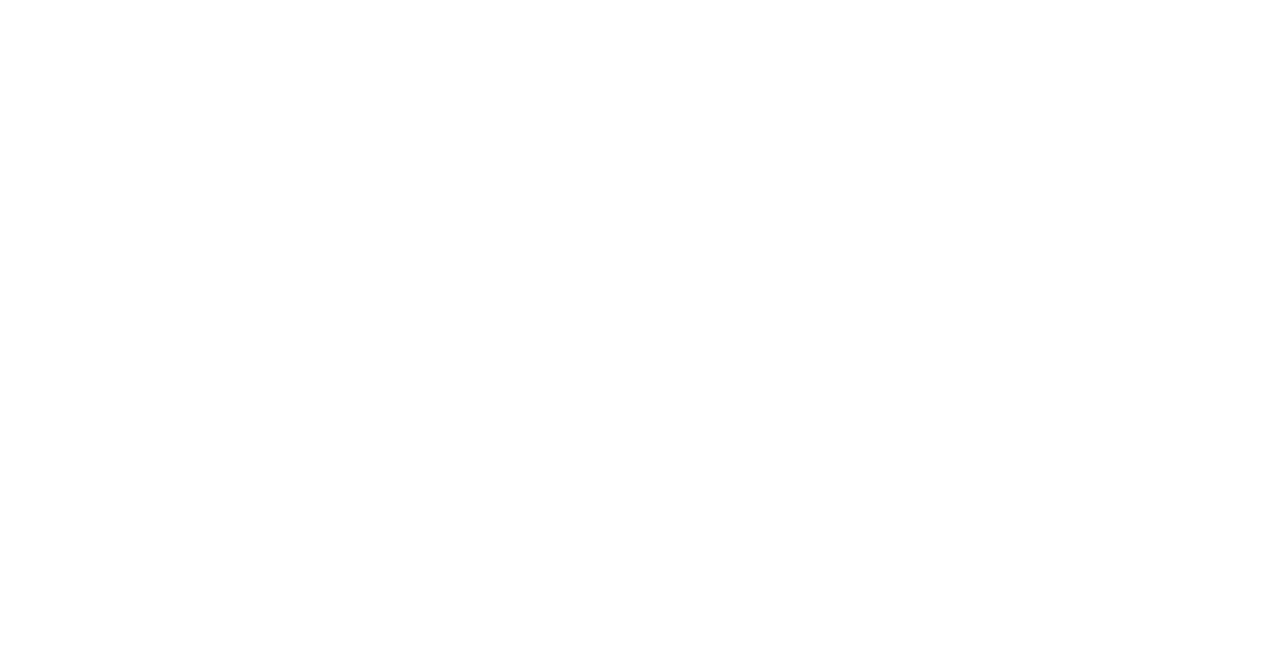
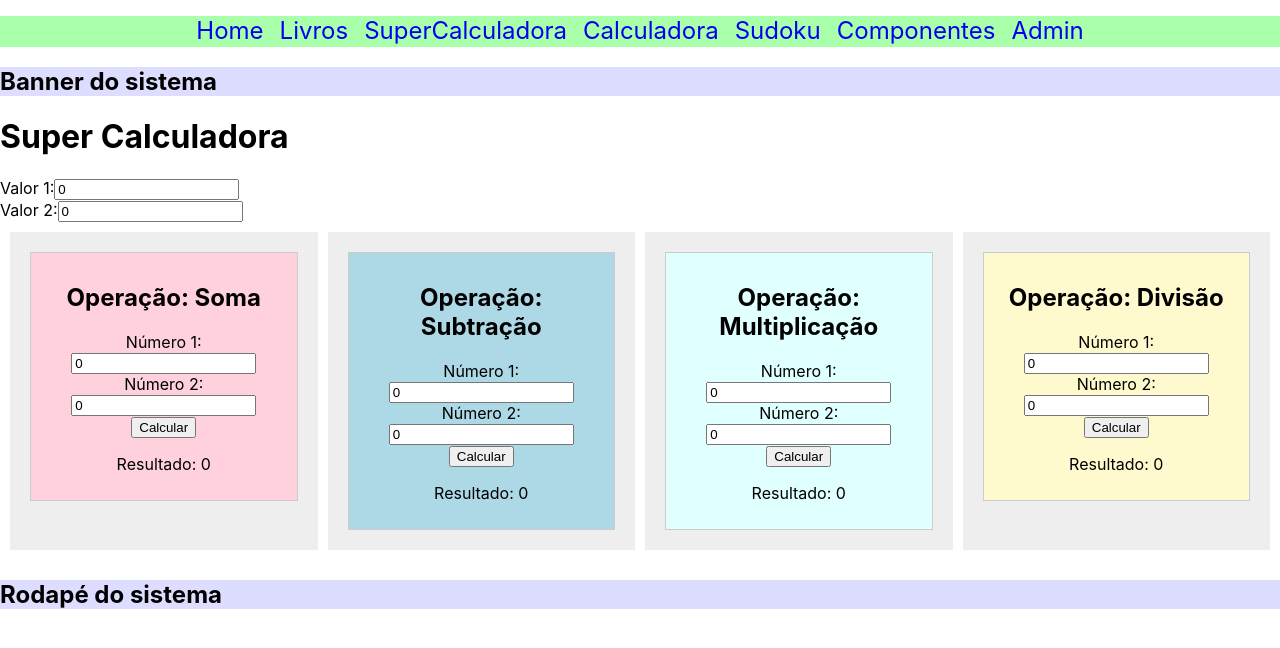
Before and after one commit to Bergolito/livraria-react-vercel, a React (Create React App) app: page /super-calculadora in a window 1280 px wide. Before the commit this address had no page. Shown: the top 648 px of the page. Built offline with nearby package versions, Linux system fonts and the light colour scheme; the HTML template or start-up script is replaced by a standard one.

Commit message:
Construção da Super Calculadora

```diff
--- a/src/App.tsx
+++ b/src/App.tsx
@@ -12,6 +12,7 @@
 import Componentes from './componentes/Componentes';
 import AdministracaoLivros from './paginas/Administracao/Livros/AdministracaoLivros';
 import FormularioLivro from './paginas/Administracao/Livros/FormularioLivro';
+import SuperCalculadora from './componentes/SuperCalculadora';
 
 function App() {
 
@@ -22,6 +23,7 @@
       <Route path="/livros" element={<VitrineLivros />} />
       <Route path="/sudoku" element={<Sudoku />} />
       <Route path="/calculadora" element={<Calculadora />} />
+      <Route path="/super-calculadora" element={<SuperCalculadora />} />
       <Route path="/comps" element={<Componentes />} />
 
       <Route path='/admin' element={<PaginaBaseAdmin />}>
--- a/src/componentes/ListaLivros/Livro/index.tsx
+++ b/src/componentes/ListaLivros/Livro/index.tsx
@@ -12,7 +12,10 @@
   return (
     <section className={estilos.Livro}>
       <div className={estilos.Titulo}>
-        <h2>{livro.titulo}</h2>
+        <h2>Título: {livro.titulo}</h2>
+        <h2>Autor: {livro.autor}</h2>
+        <h2>Editora: {livro.editora}</h2>
+        <h2>Qtd Páginas: {livro.numeroPaginas}</h2>
       </div>
     </section>)
 }
--- a/src/componentes/NavBar/index.tsx
+++ b/src/componentes/NavBar/index.tsx
@@ -14,6 +14,9 @@
         <Link to="/livros">Livros</Link>
       </li>
       <li>
+        <Link to="/super-calculadora">SuperCalculadora</Link>
+      </li>
+      <li>
         <Link to="/calculadora">Calculadora</Link>
       </li>
       <li>
@@ -22,9 +25,9 @@
       <li>
         <Link to="/comps">Componentes</Link>
       </li>
-      {/* <li>
+      <li>
         <Link to="/admin">Admin</Link>
-      </li> */}
+      </li>
     </ul>
   </nav>)
 }
--- /dev/null
+++ b/src/componentes/SuperCalculadora/SuperCalculadora.module.scss
@@ -0,0 +1,17 @@
+.ListaRestaurantes {
+  margin-top: 1.5rem;
+  padding: 2rem;
+}
+
+.container {
+  display: grid;
+  grid-template-columns: repeat(4, 1fr);
+  gap: 10px; /* Espaçamento entre os itens */
+  padding: 10px;
+}
+
+.item {
+  background-color: #eee;
+  padding: 20px;
+  text-align: center;
+}
--- /dev/null
+++ b/src/componentes/SuperCalculadora/index.tsx
@@ -0,0 +1,72 @@
+import { useState } from "react";
+import Banner from "../Banner";
+import NavBar from "../NavBar";
+import Rodape from "../Rodape";
+import Operacao from "./operacao";
+import estilo from './SuperCalculadora.module.scss';
+
+export default function SuperCalculadora() {
+
+    const [valor1, setValor1] = useState<number>(0);
+    const [valor2, setValor2] = useState<number>(0);
+    const [resultado, setResultado] = useState<number>(0);
+    const [operacao, setOperacao] = useState<string>('+');
+
+    // function calcularResultado() {
+    //     let res = 0;
+    //     switch (operacao) {
+    //         case '+':
+    //             res = valor1 + valor2;
+    //             break;
+    //         case '-':
+    //             res = valor1 - valor2;
+    //             break;
+    //         case '*':
+    //             res = valor1 * valor2;
+    //             break;
+    //         case '/':
+    //             res = valor1 / valor2;
+    //             break;
+    //         default:
+    //             res = 0;
+    //     }
+    //     setResultado(res);
+    // }
+
+    return (
+        <>
+        <NavBar />
+        <Banner />
+        <h1>Super Calculadora </h1>
+
+        <div>
+            <label>
+                Valor 1:
+                <input type="number" value={valor1} onChange={(e) => setValor1(Number(e.target.value))} />
+            </label>
+            <br />
+            <label>
+                Valor 2:
+                <input type="number" value={valor2} onChange={(e) => setValor2(Number(e.target.value))} />
+            </label>
+            <br />
+            {/* <button id="calcular" onClick={calcularResultado}>Calcular</button> */}
+        </div>
+        {/*
+        // Rosa pastel: #FFD1DC
+        // Azul bebê: #ADD8E6
+        // Verde menta: #E0FFFF
+        // Amarelo claro: #FFFACD
+        // */}
+        <div className={estilo.container}>
+            <div className={estilo.item}><Operacao valor1={valor1} valor2={valor2} operacao="+" corFundo="#FFD1DC" /></div>
+            <div className={estilo.item}><Operacao valor1={valor1} valor2={valor2} operacao="-" corFundo="#ADD8E6"/></div>
+            <div className={estilo.item}><Operacao valor1={valor1} valor2={valor2} operacao="*" corFundo="#E0FFFF"/></div>
+            <div className={estilo.item}><Operacao valor1={valor1} valor2={valor2} operacao="/" corFundo="#FFFACD"/></div>
+        </div>
+
+        <Rodape />
+        </>
+    )
+
+}
--- /dev/null
+++ b/src/componentes/SuperCalculadora/operacao.tsx
@@ -0,0 +1,56 @@
+import { Box } from "@mui/material";
+import { useState } from "react";
+
+export default function Operacao(
+    { valor1, valor2, operacao, corFundo }:
+    { valor1: number; valor2: number; operacao: string, corFundo?: string }) {
+
+    const [resultado, setResultado] = useState<number>(0);
+
+    const estilos = {
+        border: '1px solid #ccc',
+        padding: '10px',
+        background: corFundo ? corFundo : '#ADD8E6',
+    };
+
+    function calcularResultado() {
+        let res = 0;
+        switch (operacao) {
+            case '+':
+                res = valor1 + valor2;
+                break;
+            case '-':
+                res = valor1 - valor2;
+                break;
+            case '*':
+                res = valor1 * valor2;
+                break;
+            case '/':
+                res = valor1 / valor2;
+                break;
+            default:
+                res = 0;
+        }
+        setResultado(res);
+    }
+
+    return (
+        // Rosa pastel: #FFD1DC
+        // Azul bebê: #ADD8E6
+        // Verde menta: #E0FFFF
+        // Amarelo claro: #FFFACD
+        <div className="direita" style={estilos}>
+            <h2>Operação: {operacao === '+'?'Soma':operacao === '-'?'Subtração':operacao === '*'?'Multiplicação':operacao === '/'?'Divisão':'Outra Operação'}</h2>
+            <label>
+                Número 1: <input type="text" value={valor1} readOnly/>
+            </label>
+            <br />
+            <label>
+                Número 2: <input type="text" value={valor2} readOnly/>
+            </label>
+            <br />
+            <button onClick={calcularResultado}>Calcular</button>
+            <p>Resultado: {resultado}</p>
+        </div>
+    );
+}
--- a/src/interfaces/ILivro.ts
+++ b/src/interfaces/ILivro.ts
@@ -4,6 +4,7 @@
   autor: string
   editora: string
   ano_publicacao: number
+  numeroPaginas: number
   isbn: string
   disponivel: boolean
 }
--- a/src/paginas/Administracao/PaginaBaseAdmin.tsx
+++ b/src/paginas/Administracao/PaginaBaseAdmin.tsx
@@ -15,7 +15,7 @@
                             Administração
                         </Typography>
                         <Box sx={{ display: 'flex', flexGrow: 1 }}>
-                            <Link component={RouterLink} to="/admin/restaurantes">
+                            {/* <Link component={RouterLink} to="/admin/restaurantes">
                                 <Button sx={{ my: 2, color: 'white' }}>
                                     Restaurantes
                                 </Button>
@@ -35,7 +35,7 @@
                                 <Button sx={{ my: 2, color: 'white' }}>
                                     Novo Prato
                                 </Button>
-                            </Link>
+                            </Link> */}
 
                             <Link component={RouterLink} to="/admin/livros">
                                 <Button sx={{ my: 2, color: 'white' }}>
```
Also changed, not shown: src/paginas/Administracao/Livros/FormularioLivro.tsx (+37 -22 lines).
